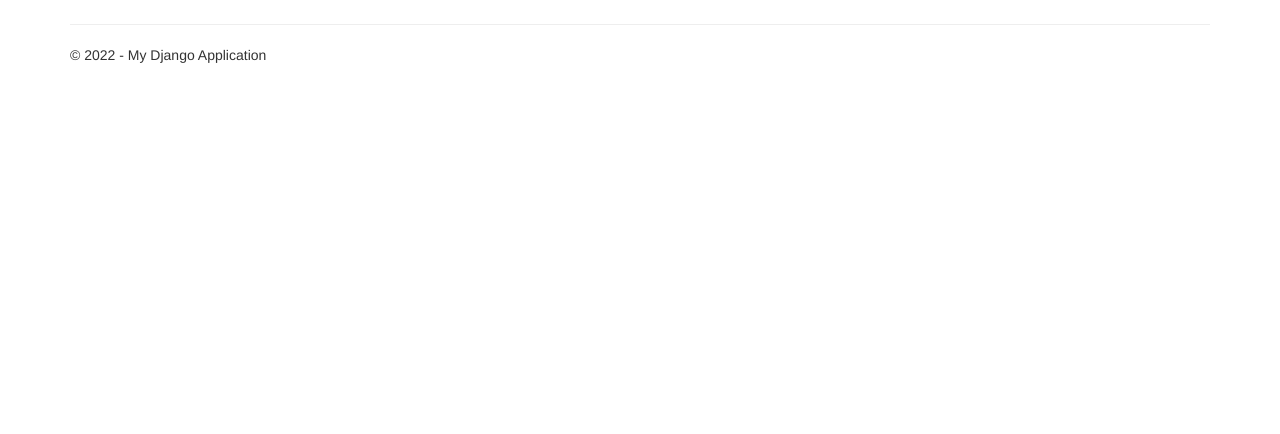
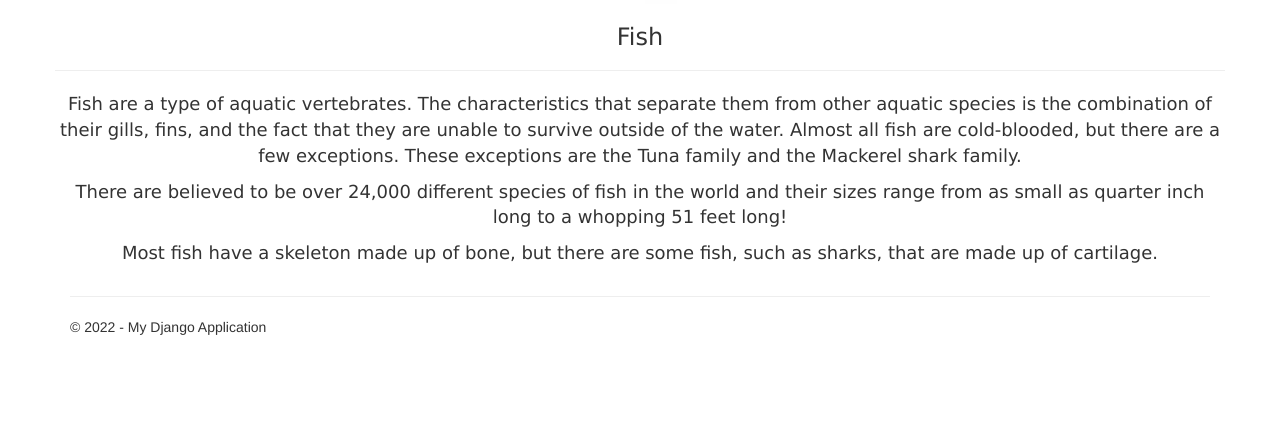
Before and after one commit to micle546/HIDProject, a Django app: page /fish/ in a window 1280 px wide. Shown: the part 366-800 px from the top of the page. Run offline with Django 3.2, Linux system fonts and the light colour scheme; some libraries are stand-ins or nearby versions.

Commit message:
updating fish.html and birds.html

```diff
--- a/HIDProject/app/templates/app/fish.html
+++ b/HIDProject/app/templates/app/fish.html
@@ -2,18 +2,56 @@
 
 {% block content %}
 
-<div class="row">
-    <div class="col-md-6">
-        <h2>testbirds</h2>
-        <p>
-            Lorem ipsum dolor sit amet, consectetur adipiscing elit, sed do eiusmod tempor incididunt ut labore et dolore magna aliqua. Ut enim ad minim veniam, quis nostrud exercitation ullamco laboris nisi ut aliquip ex ea commodo consequat. Duis aute irure dolor in reprehenderit in voluptate velit esse cillum dolore eu fugiat nulla pariatur. Excepteur sint occaecat cupidatat non proident, sunt in culpa qui officia deserunt mollit anim id est laborum.
-        </p>
+<meta name="viewport" content="width=device-width, initial-scale=1">
+<style>
+
+    * {
+        box-sizing: border-box;
+    }
+
+
+    /* Clears the floats after the columns are generated */
+    .row:after {
+        content: "";
+        display: table;
+        clear: both;
+    }
+
+</style>
+
+
+<body>
+
+    <!-- left column with the picture and description -->
+    <div class="row">
+            <br>
+            <center><img src="../../static/app/content/fish_wireframe.png" alt="Fish Anatomy" width="550" height="300"></center>
+
+        <center>
+        <!-- right column with the header and detail paragraphs -->
+            <h2 style="font-size:x-large; font-family:Verdana"> Fish </h2>
+
+            <hr>
+
+            <p style="font-size:large; font-family:Verdana">
+                Fish are a type of aquatic vertebrates.  The characteristics that separate them
+                from other aquatic species is the combination of their gills, fins, and the fact
+                that they are unable to survive outside of the water.  Almost all fish are cold-blooded,
+                but there are a few exceptions.  These exceptions are the Tuna family and the Mackerel
+                shark family.
+            </p>
+
+            <p style="font-size:large; font-family:Verdana">
+                There are believed to be over 24,000 different species of fish in the world and their
+                sizes range from as small as quarter inch long to a whopping 51 feet long!
+            </p>
+
+            <p style="font-size:large; font-family:Verdana">
+                Most fish have a skeleton made up of bone, but there are some fish, such as sharks,
+                that are made up of cartilage.
+            </p>
+        </center>
     </div>
-
-    <div class="col-md-6">
-        <!--<h2>testH2</h2>-->
-        <iframe width="560" height="315" src="https://www.youtube.com/embed/DySrS-PZjNM" title="YouTube video player" frameborder="0" allow="accelerometer; autoplay; clipboard-write; encrypted-media; gyroscope; picture-in-picture" allowfullscreen></iframe>
-    </div>
-</div>
+</body>
 
 {% endblock %}
```
Also changed, not shown: HIDProject/app/templates/app/birds.html (+73 -3 lines), HIDProject/static/app/content/bird_wireframe.png (added), HIDProject/static/app/content/fish_wireframe.png (added), 2 other files.
